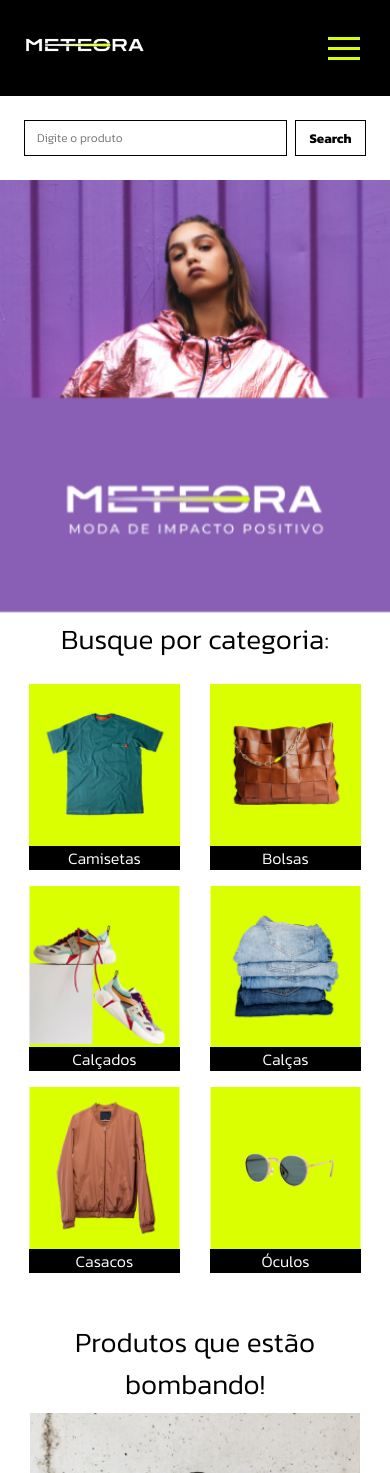
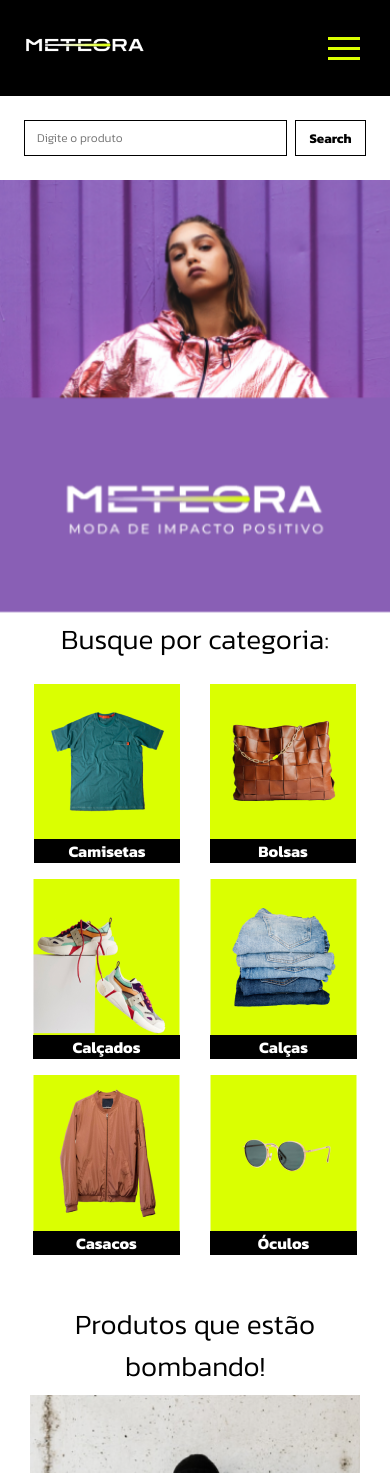
Before and after one commit to FabianoRaiser/7th-challenge-Alura, a React (Vite) app: page / in a window 390 px wide. Shown: the top 1473 px of the page. Built offline with nearby package versions, Linux system fonts and the light colour scheme.

Commit message:
:iphone: refactor: refatorando os componentes de imagens da seção de categorias

```diff
--- a/src/components/secoes/BuscaCategoria/CategoriaCard/index.jsx
+++ b/src/components/secoes/BuscaCategoria/CategoriaCard/index.jsx
@@ -4,16 +4,16 @@
 // eslint-disable-next-line react/prop-types
 export const CategoriaCard = ({ categoria }) => {
     // eslint-disable-next-line react/prop-types
-    const { nome, img357, img768, img1440} = categoria;
+    const { nome, img357, img768, img1440 } = categoria;
 
     return (
         <StyledCatCard>
-            <img
-                src={img1440}
-                srcSet={`${img357} 357w, ${img768} 768w, ${img1440} 1440w`}
-                sizes="357px, (min-width: 768px) 768px, (min-width: 1440px) 1440px"
-            />
-            <span>{nome}</span>
+            <picture>
+                <source srcSet={img768} media="(min-width: 768px)" />
+                <source srcSet={img1440} media="(min-width: 1440px)" />
+                <img src={img357} alt="Imagem da categoria" />
+            </picture>
+            <h4>{nome}</h4>
         </StyledCatCard>
     );
 }
--- a/src/components/secoes/BuscaCategoria/CategoriaCard/styles.jsx
+++ b/src/components/secoes/BuscaCategoria/CategoriaCard/styles.jsx
@@ -8,21 +8,24 @@
 
     align-items: center;
 
-    width: 45%;
+    width: max-content;
+    max-width: 45%;
+
 
     @media (min-width: 1440px) {
-        width: 30%;
+        max-width: 33%;
     }
 
-    & img {
+    img {
         width: 100%;
+        margin-bottom: -0.45rem;
     }
 
-    & span {
+    h4 {
         background-color: ${colorPreto};
         color: ${colorBranco};
 
-        width: 100%;
+        min-width: 100%;
         text-align: center;
 
     }
```
